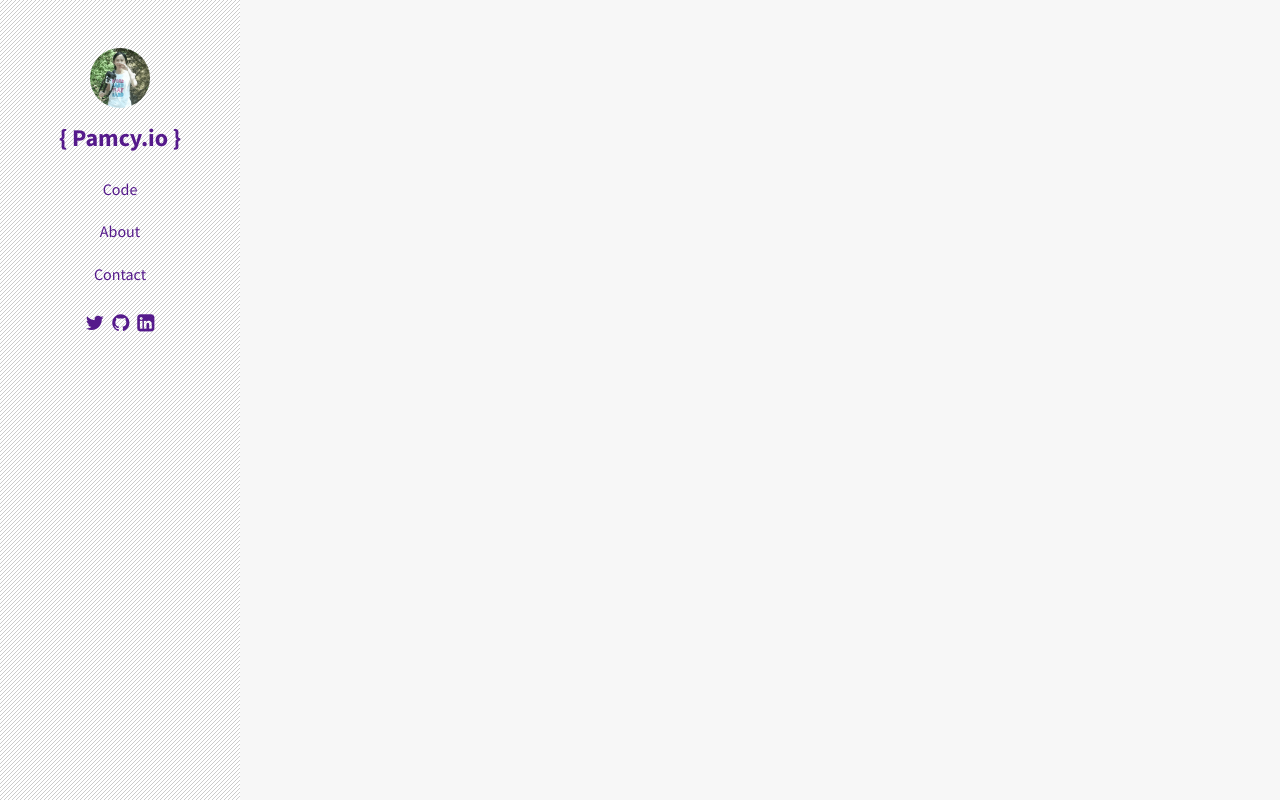
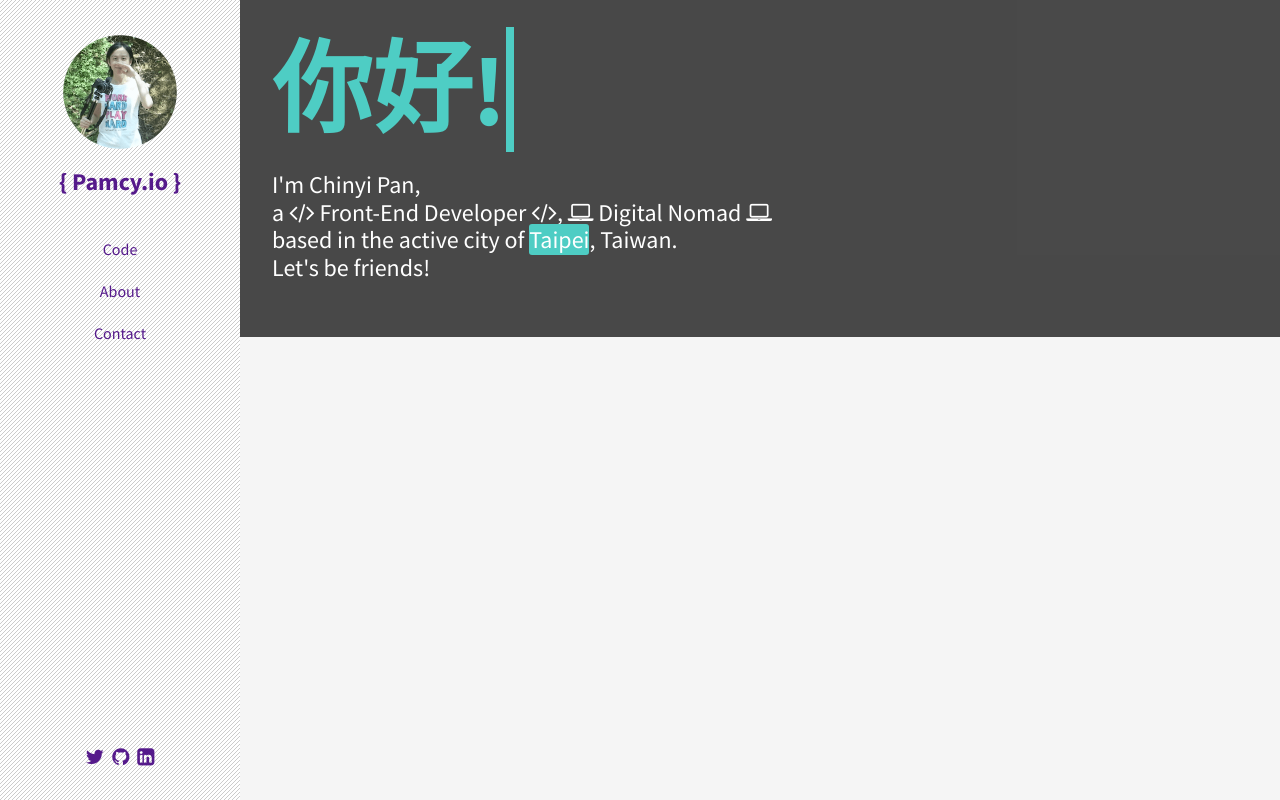
Before and after one commit to pamcy/Personal-Website, a plain HTML site: page index.html in a window 1280 px wide. Drawn offline with nearby package versions, Linux system fonts and the light colour scheme.

Commit message:
Add: Auto typing animation

```diff
--- a/css/main.css
+++ b/css/main.css
@@ -7,7 +7,11 @@
    Base styles
    ========================================================================== */
 :root {
+    --bodyPadding: 2rem;
     --primaryColor: #363636;
+    --highlightColor: #4ECDC4;
+    --narrowScreen: 66rem;
+    --wideScreen: 88rem;
 }
 
 *, :after, :before {
@@ -21,6 +25,22 @@ html {
 body {
     background-color: #F7F7F7;
     font-family: 'Source Sans Pro', sans-serif;``
+}
+
+main {
+    background: #F5F5F5;
+    overflow: auto;
+    /*padding: 4.45rem 2.75rem;*/
+}
+
+section {
+    margin-bottom: 4.45rem;
+    padding-bottom: 4.45rem;
+}
+
+section:last-child {
+    margin-bottom: 0;
+    padding-bottom: 0;
 }
 
 h1 {
@@ -46,6 +66,7 @@ img {
     max-width: 100%;
 }
 
+
 .wrapper {
     display: flex;
     flex-direction: column;
@@ -53,14 +74,30 @@ img {
     min-width: 100vw;
 }
 
+.container {
+    width: 100%;
+}
 
+.container-wide {
+    max-width: var(--wideScreen);
+}
+
+.container-narrow {
+    margin: 0 auto;
+    max-width: var(--narrowScreen);
+}
 
 /* ==========================================================================
    Header Nav Menu
    ========================================================================== */
 .menu {
-   background: #fff url(/img/bg_pattern_slash.gif);
-   padding: .5rem;
+    align-items: center;
+    background: #fff url(/img/bg_pattern_slash.gif);
+    display: flex;
+    flex-direction: row;
+    justify-content: space-between;
+    padding: .6rem;
+    position: relative;
 }
 
 .menu .menu-logo {
@@ -68,20 +105,18 @@ img {
     border-radius: 50%;
     cursor: pointer;
     height: 60px;
-    margin: 1rem auto;
+    padding: .2rem;
     width: 60px;
 }
 
 .menu h1 {
     display: none;
     font-size: 1.5rem;
-    text-align: center;
+    margin-bottom: 2rem;
 }
 
 .menu nav.menu-navMain ul.navMain-items {
     display: flex;
-    flex-flow: row wrap;
-    justify-content: center;
 }
 
 .menu nav.menu-navMain ul.navMain-items li {
@@ -90,21 +125,40 @@ img {
 
 .menu nav.menu-navSocial ul.navSocial-items {
     display: flex;
-    flex-flow: row wrap;
-    justify-content: center;
 }
 
 .menu nav.menu-navSocial ul.navSocial-items li {
-
-    margin: 1rem .25rem;
-}
-
-.menu nav.menu-navSocial ul.navSocial-items .navSocial-icons {
-    font-size: 1.25rem;
+    margin: 0 .25rem;
 }
 
 
+/* ==========================================================================
+   Intro Section
+   ========================================================================== */
+.intro {
+    background: rgba(54, 54, 54, 0.9);
+    height: auto;
+    width: 100%;
+}
+.intro .intro-body {
+    color: #fff;
+    padding: var(--bodyPadding);
+}
 
+.intro .intro-body .intro-title {
+    color: var(--highlightColor);
+    font-size: 6.25rem;
+    font-weight: 700;
+}
+
+.intro .intro-body .intro-text {
+    font-size: 1.5rem;
+}
+
+.intro .intro-body .intro-text .intro-city {
+    background-color: var(--highlightColor);
+    border-radius: 3px;
+}
 
 
 
@@ -153,6 +207,11 @@ img {
    ========================================================================== */
 
 @media only screen and (min-width: 840px) {
+    main {
+        flex: 1;
+        /*padding: 4.45rem;*/
+    }
+
     .wrapper {
         height: 100vh;
         flex-direction: row;
@@ -161,8 +220,15 @@ img {
 
     .menu {
         flex: 0 0 15rem;
+        flex-direction: column;
+        justify-content: flex-start;
         max-width: 15rem;
         padding: 2rem 1rem;
+    }
+
+    .menu .menu-logo {
+        height: 120px;
+        width: 120px;
     }
 
     .menu h1 {
@@ -177,4 +243,15 @@ img {
     .menu nav.menu-navMain ul.navMain-items li {
         margin: .75rem 0;
     }
+
+    .menu nav.menu-navSocial ul.navSocial-items {
+        bottom: 2rem;
+        left: 50%;
+        position: absolute;
+        transform: translateX(-50%);
+    }
+
+    .menu nav.menu-navSocial ul.navSocial-items .navSocial-icons {
+        font-size: 1.25rem;
+    }
 }
--- a/index.html
+++ b/index.html
@@ -17,6 +17,7 @@
     </head>
     <body>
         <div class="wrapper">
+            <!-- Header Nav Menu -->
             <header class="menu">
                 <a href=""><img src="img/logo-pamcy.png" class="menu-logo" alt=""></a>
                 <h1><a href="">{ Pamcy.io }</a></h1>
@@ -34,10 +35,27 @@
                         <li><a class="navSocial-icons" href=""><i class="fa fa-linkedin-square"></i></a></li>
                     </ul>
                 </nav>
-
             </header>
 
-            <main></main>
+            <!-- Main Content -->
+            <main>
+
+                <!-- Intro Section -->
+                <section class="intro">
+                    <div class="container container-wide">
+                        <div class="intro-body">
+                            <span class="intro-title" data-period="2000" data-text='[ "Hello!", "你好!", "こんにちは!", "Hallo!", "Salut!", "Hola!", "Ciao!" ]'>
+                            </span>
+                            <p class="intro-text">
+                                I'm Chinyi Pan,<br>
+                                a <i class="fa fa-code"></i> Front-End Developer <i class="fa fa-code"></i>, <i class="fa fa-laptop"></i> Digital Nomad <i class="fa fa-laptop"></i><br>
+                                based in the active city of <span class="intro-city">Taipei</span>, Taiwan.<br>
+                                Let's be friends!
+                            </p>
+                        </div>
+                    </div>
+                </section>
+            </main>
         </div>
 
 
--- a/js/main.js
+++ b/js/main.js
@@ -0,0 +1,62 @@
+// Auto Typing Hello
+var TitleRotate = function(el, typing, period) {
+    this.el = el;
+    this.typing = typing;
+    this.period = parseInt(period, 10) || 1500;
+    this.loopNum = 0;
+    this.text = '';
+    this.tick();
+    this.isDeleting = false;
+    console.log(this);
+}
+
+TitleRotate.prototype.tick = function() {
+    var i = this.loopNum % this.typing.length,
+        fullText = this.typing[i],
+        that = this,
+        delta = 200 - Math.random() * 100;
+
+    if (this.isDeleting) {
+        this.text = fullText.substring(0, this.text.length - 1);
+    } else {
+        this.text = fullText.substring(0, this.text.length + 1);
+    }
+
+    this.el.innerHTML = `<span class="wrap">${this.text}</span>`;
+
+    if (this.isDeleting) {
+        delta /= 2;
+    }
+
+    if (!this.isDeleting && this.text === fullText) {
+        delta = this.period;
+        this.isDeleting = true;
+    } else if (this.isDeleting && this.text === '') {
+        this.isDeleting = false;
+        this.loopNum++;
+        delta = 500;
+    }
+
+    setTimeout(function() {
+        that.tick();
+    }, delta);
+};
+
+window.onload = function() {
+    var elements = document.getElementsByClassName('intro-title'),
+        css = document.createElement('style');
+
+    for(var i = 0; i < elements.length; i++) {
+        var typingText = elements[i].getAttribute('data-text'),
+            typingPeriod = elements[i].getAttribute('data-period');
+
+        if (typingText) {
+            new TitleRotate(elements[i], JSON.parse(typingText), typingPeriod);
+        }
+    }
+
+    // Inject CSS
+    css.type = 'text/css';
+    css.innerHTML = '.intro-title > .wrap { border-right: .5rem solid #4ECDC4}';
+    document.body.appendChild(css);
+}
```
Also changed, not shown: 1 other file.
